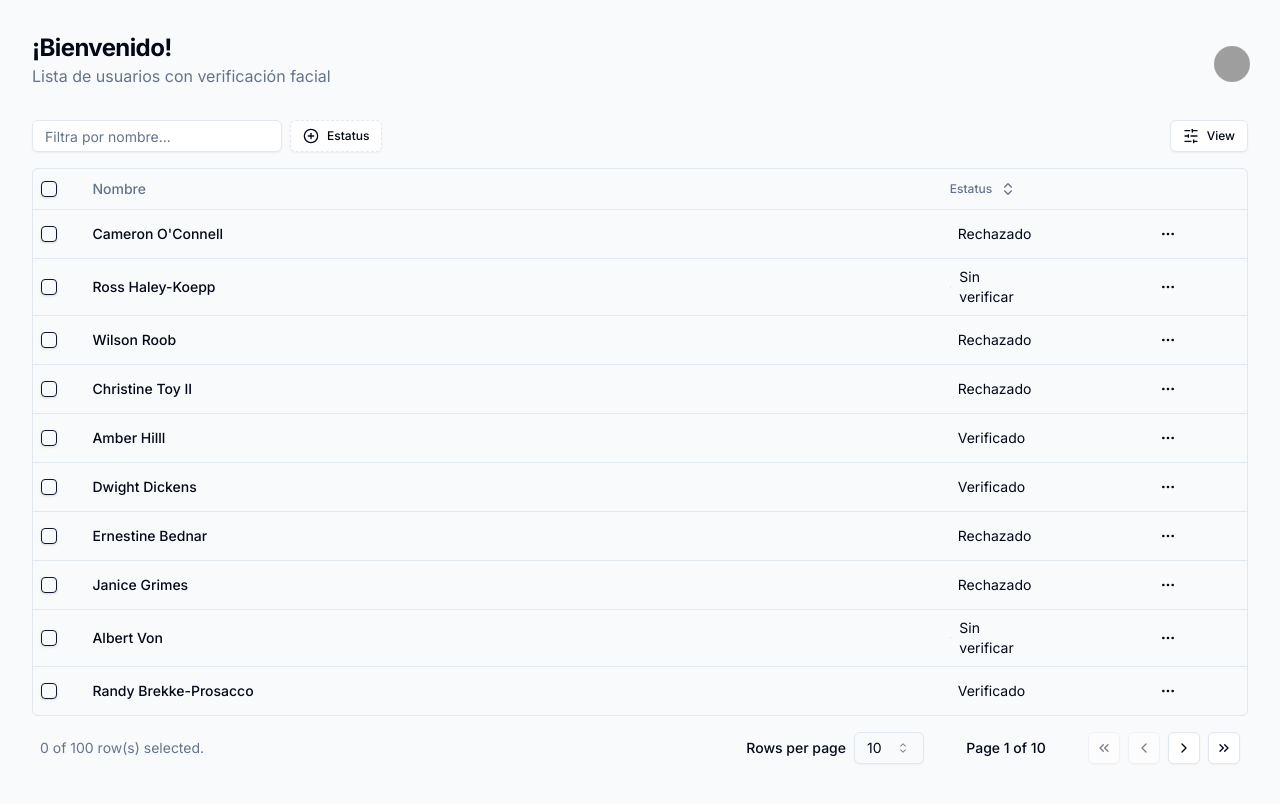
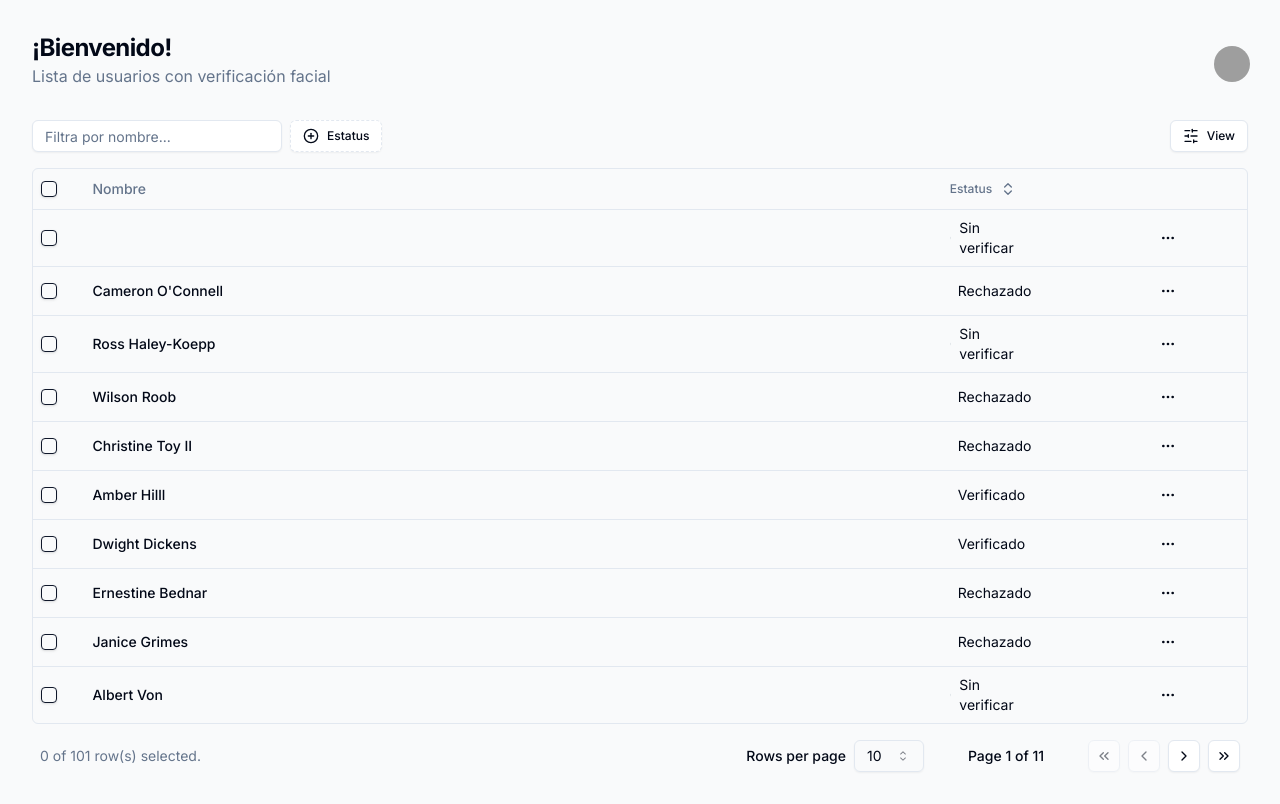
Before and after one commit to brol1dev/id-onboarding-demo, a Next.js app: page /dashboard in a window 1280 px wide. Built offline with nearby package versions, Linux system fonts and the light colour scheme; grey boxes are pictures that could not be loaded.

Commit message:
Add stored person to dashboard table

```diff
--- /dev/null
+++ b/app/dashboard/components/data-table-wrapper.tsx
@@ -0,0 +1,34 @@
+"use client";
+
+import { ColumnDef } from "@tanstack/react-table";
+import { Person } from "../data/schema";
+import { DataTable } from "./data-table";
+import { VerifiedStatus, useStore } from "@/app/hooks/useStore";
+
+type DataTableWrapperProps = {
+  people: Person[];
+  columns: ColumnDef<Person>[];
+};
+
+const verifiedStatusMap = (verifiedStatus: VerifiedStatus) => {
+  switch (verifiedStatus) {
+    case VerifiedStatus.Verified:
+      return "verified";
+    case VerifiedStatus.Rejected:
+      return "rejected";
+    case VerifiedStatus.Pending:
+      return "not verified";
+  }
+};
+
+export default function DataTableWrapper({
+  people,
+  columns,
+}: DataTableWrapperProps) {
+  const { name, verifiedStatus } = useStore();
+  const modifiedPeople = [
+    { name, status: verifiedStatusMap(verifiedStatus) },
+    ...people,
+  ];
+  return <DataTable data={modifiedPeople} columns={columns} />;
+}
--- a/app/dashboard/page.tsx
+++ b/app/dashboard/page.tsx
@@ -7,11 +7,15 @@ import { columns } from "./components/columns";
 import { DataTable } from "./components/data-table";
 import { UserNav } from "./components/user-nav";
 import { personSchema } from "./data/schema";
+import DataTableWrapper from "./components/data-table-wrapper";
 
 export const metadata: Metadata = {
   title: "Tasks",
   description: "A task and issue tracker build using Tanstack Table.",
 };
+
+export default async function TaskPage() {
+  const people = await getPeople();
 
   // Simulate a database read for people.
   async function getPeople() {
@@ -23,9 +27,6 @@ async function getPeople() {
 
     return z.array(personSchema).parse(people);
   }
-
-export default async function TaskPage() {
-  const people = await getPeople();
 
   return (
     <>
@@ -41,7 +42,7 @@ export default async function TaskPage() {
             <UserNav />
           </div>
         </div>
-        <DataTable data={people} columns={columns} />
+        <DataTableWrapper people={people} columns={columns} />
       </div>
     </>
   );
```
Also changed, not shown: app/dashboard/components/data-table.tsx (+15 -15 lines). Lines whose indentation alone changed are shown as unchanged.
